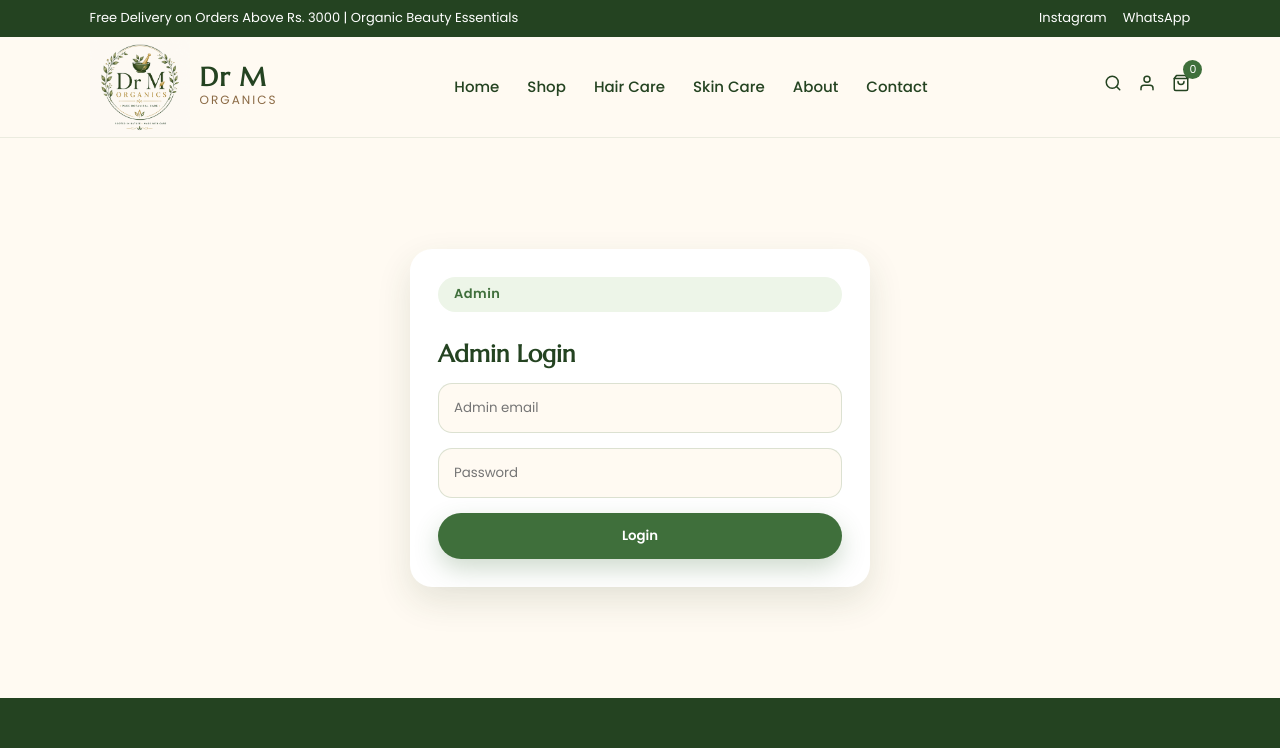
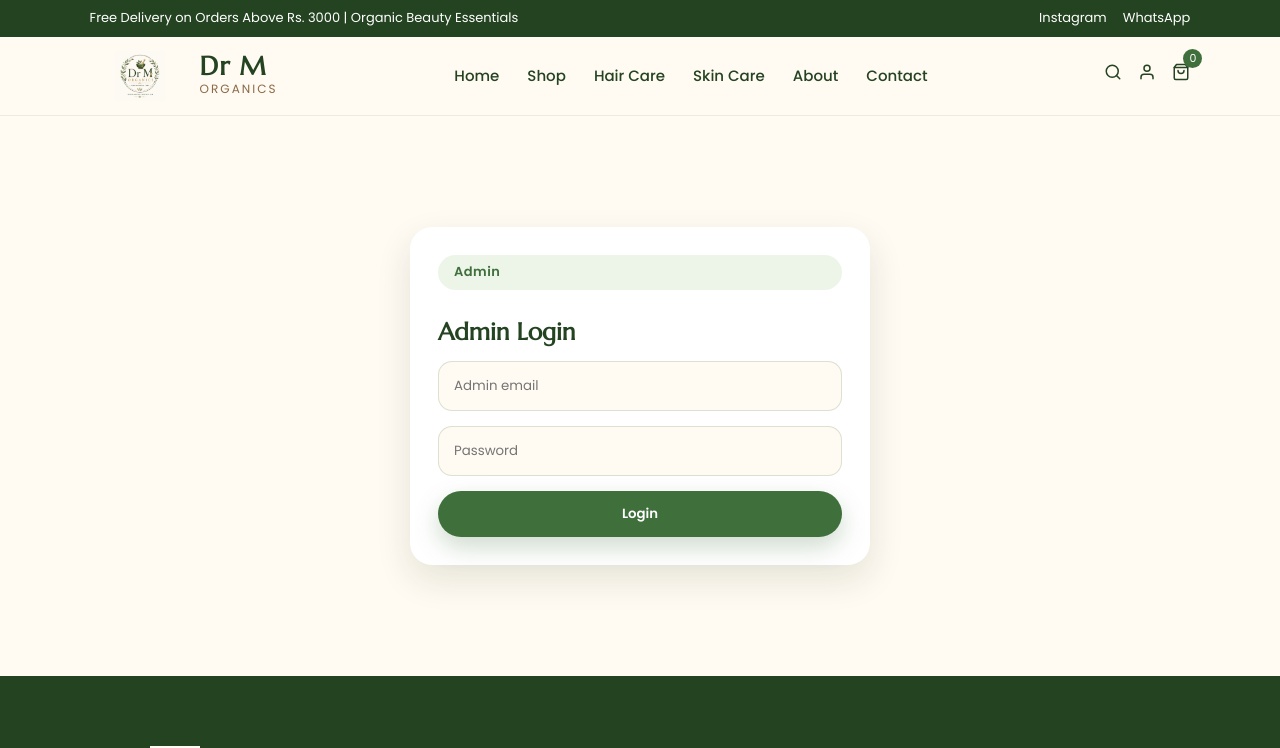
Before and after one commit to EashaAngali/Dr-M-organics-website, a React (Vite) app in the folder client/: page /admin/login in a window 1280 px wide. Shown: the top 748 px of the page. Built offline with nearby package versions, Linux system fonts and the light colour scheme; no server answers.

Commit message:
Change site logo image height to 50px

```diff
--- a/client/src/index.css
+++ b/client/src/index.css
@@ -161,7 +161,7 @@ h2 {
 }
 .site-logo-img {
   width: 100px;
-  height: auto;
+  height: 50px;
   object-fit: contain;
   display: block;
 }
```
